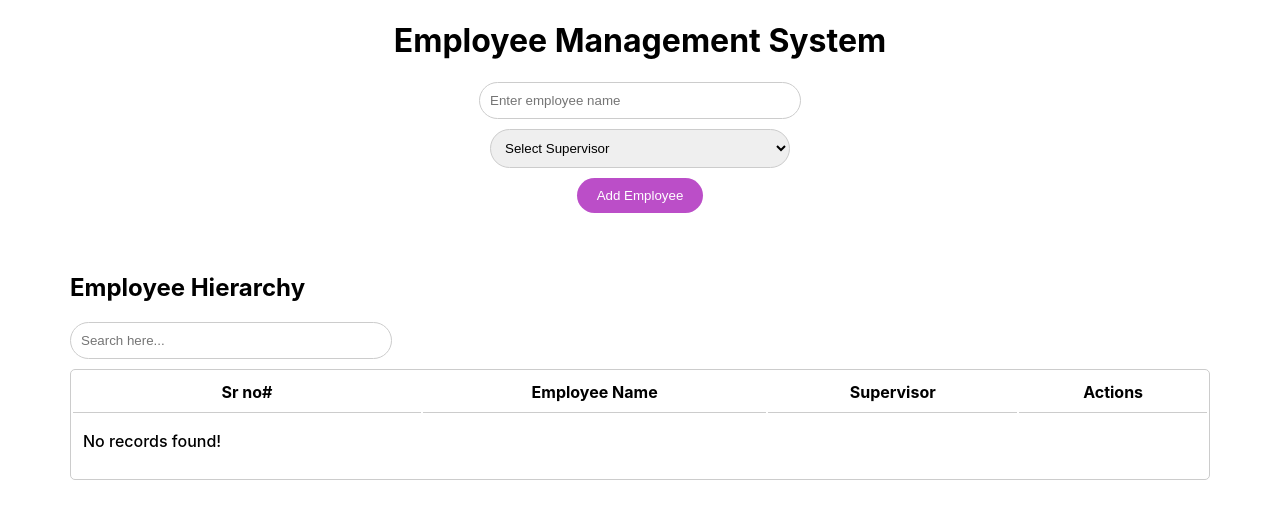
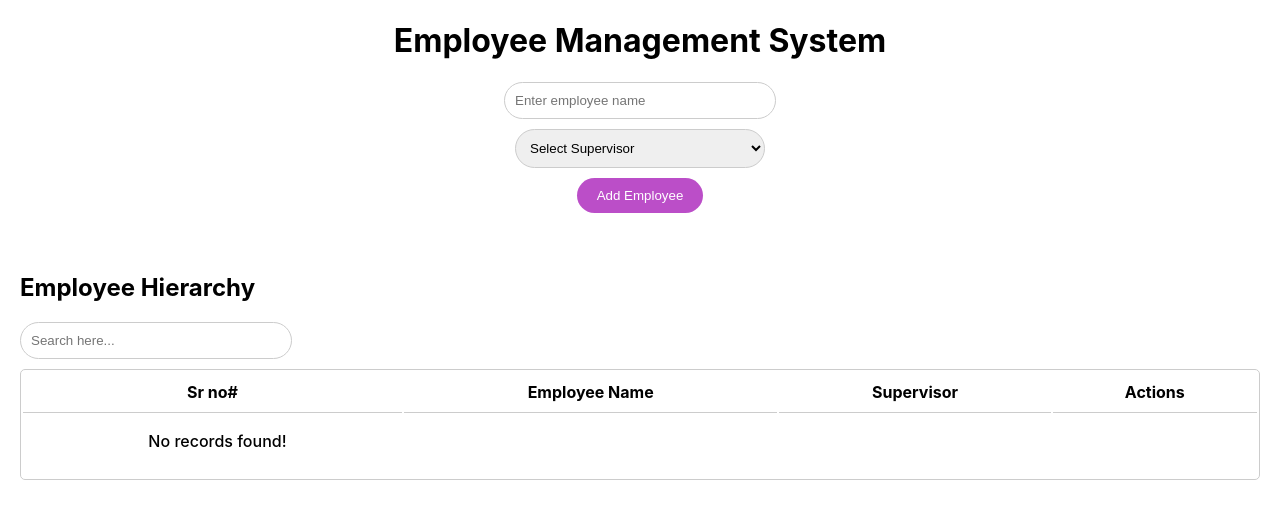
Before and after one commit to shayan11223344/employeeSuperviserApp, a React (Create React App) app: page / in a window 1280 px wide. Shown: the top 518 px of the page. Built offline with nearby package versions, Linux system fonts and the light colour scheme.

Commit message:
newchanges

```diff
--- a/src/App.js
+++ b/src/App.js
@@ -1,48 +1,3 @@
-// import React, { useState } from 'react';
-// import AddEmployeeForm from './component/AddEmployeeForm';
-// import ViewHierarchy from './component/ViewHierarchy';
-// import { ToastContainer, toast } from 'react-toastify';
-// import 'react-toastify/dist/ReactToastify.css';
-
-// const App = () => {
-//   const [employees, setEmployees] = useState([]);
-
-//   const handleAddEmployee = (data) => {
-//     setEmployees([...employees, { id: employees.length + 1, ...data }]);
-//   };
-
-//   const handleDeleteRecord = (id) => {
-//     toast.success('Empoyee deleted successfully ');
-//     setEmployees(employees.filter((obj) => obj.id !== id));
-//   }
-//   const preEmployees = [...employees];
-//   const handleSearch = (val) => {
-//     if (val.length) {
-//       const filtered = employees.filter((obj) => obj.employee.includes(val) || obj.supervisor.includes(val));
-//       setEmployees(filtered)
-//     }
-//     else {
-//       setEmployees(preEmployees)
-//     }
-//   }
-
-//   return (
-//     <div>
-//       <h1 style={{ textAlign: 'center' }}>Employee Management System</h1>
-//       <AddEmployeeForm onSubmit={handleAddEmployee} />
-//       <ViewHierarchy
-//         hierarchy={employees}
-//         handleDelete={handleDeleteRecord}
-//         handleSearch={handleSearch}
-//       />
-//       <ToastContainer />
-//     </div>
-//   );
-// };
-
-// export default App;
-
-
 import React, { useState } from 'react';
 import AddEmployeeForm from './component/AddEmployeeForm';
 import ViewHierarchy from './component/ViewHierarchy';
@@ -53,16 +8,17 @@ const App = () => {
   const [employees, setEmployees] = useState([]);
   const [originalEmployees, setOriginalEmployees] = useState([]);
 
+
   const handleAddEmployee = (data) => {
-    const newEmployee = { id: employees.length + 1, ...data };
+    const newEmployee = { id: employees?.length + 1, ...data };
     setEmployees([...employees, newEmployee]);
     setOriginalEmployees([...originalEmployees, newEmployee]);
   };
 
   const handleDeleteRecord = (id) => {
     toast.success('Employee deleted successfully ');
-    setEmployees(employees.filter((obj) => obj.id !== id));
-    setOriginalEmployees(originalEmployees.filter((obj) => obj.id !== id));
+    setEmployees(employees.filter((obj) => obj?.id !== id));
+    setOriginalEmployees(originalEmployees.filter((obj) => obj?.id !== id));
   };
 
   const handleSearch = (val) => {
@@ -85,7 +41,7 @@ const App = () => {
         handleDelete={handleDeleteRecord}
         handleSearch={handleSearch}
       />
-      <ToastContainer autoClose={1000}/>
+      <ToastContainer autoClose={1000} />
     </div>
   );
 };
--- a/src/component/ViewHierarchy.js
+++ b/src/component/ViewHierarchy.js
@@ -5,12 +5,16 @@ const ViewHierarchy = ({ hierarchy, handleDelete, handleSearch }) => {
   return (
     <div className='hierarchy_wrapper'>
       <h2>Employee Hierarchy</h2>
+      <div>
         <input
           name='search'
           className='search_bar'
           placeholder='Search here...'
           onChange={({ target }) => handleSearch(target.value)}
         />
+      </div>
+
+      <div class="table-container">
         <table>
           <thead>
             <tr>
@@ -31,10 +35,12 @@ const ViewHierarchy = ({ hierarchy, handleDelete, handleSearch }) => {
                 </td>
               </tr>
             )) :
-            <p>No records found!</p>}
+              <p style={{ textAlign: 'center' }}>No records found!</p>}
           </tbody>
         </table>
       </div>
+    </div>
+
   );
 };
 
--- a/src/component/style.css
+++ b/src/component/style.css
@@ -1,14 +1,19 @@
+body{
+    overflow-x: hidden;
+}
 .add_employee_form {
     display: flex;
     align-items: center;
     justify-content: center;
     flex-direction: column;
     gap: 10px;
-    width: 300px;
+    width: 250px;
     margin: 20px auto;
+    padding: 0 20px;
 }
 
 .add_employee_form .input,
+
 .hierarchy_wrapper .search_bar {
     outline: none;
     border: none;
@@ -18,7 +23,7 @@
     width: 100%;
 }
 .hierarchy_wrapper .search_bar{
-    width: 300px;
+    width: 250px;
     margin-bottom: 10px;
 }
 
@@ -33,7 +38,7 @@
 }
 
 .hierarchy_wrapper {
-    padding: 20px 70px;
+    padding: 20px 20px;
 }
 
 .hierarchy_wrapper table {
@@ -41,6 +46,7 @@
     border-radius: 5px;
     width: 100%;
     padding-bottom: 10px;
+    overflow-x: scroll !important;
 }
 .hierarchy_wrapper table p{
     padding-left: 10px;
@@ -61,3 +67,26 @@
 .hierarchy_wrapper table tbody tr td .add_btn {
     background-color: red;
 }
+.table-container {
+    overflow-x: auto;
+    width: 100%;
+}
+
+table {
+    width: 100%;
+}
+
+::-webkit-scrollbar {
+    width: 12px;
+}
+
+::-webkit-scrollbar-track {
+    -webkit-border-radius: 10px;
+    border-radius: 10px;
+}
+
+::-webkit-scrollbar-thumb {
+    -webkit-border-radius: 10px;
+    border-radius: 10px;
+    background: rgba(218, 213, 213, 0.8);
+}
```
Lines whose indentation alone changed are shown as unchanged.
